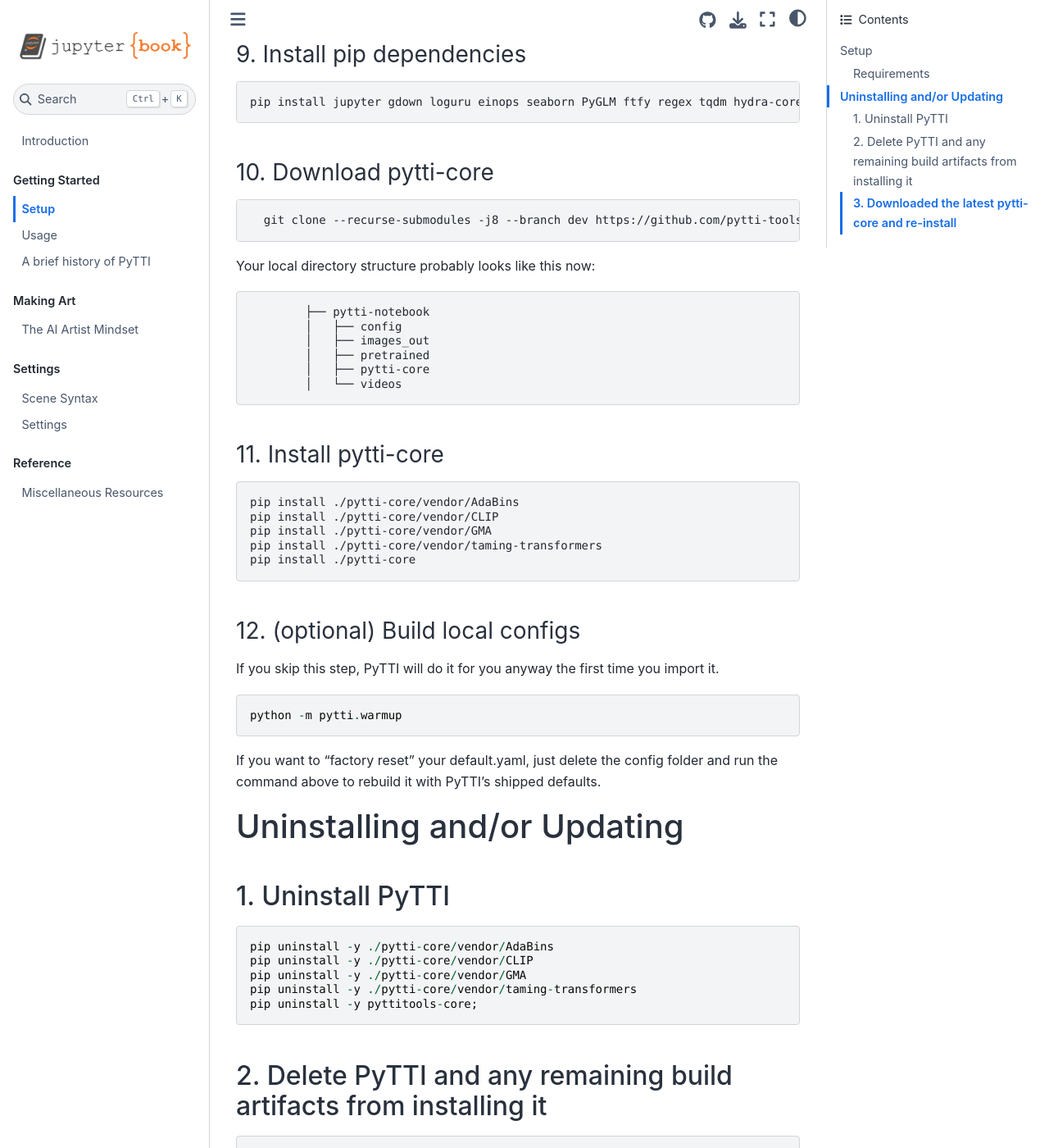
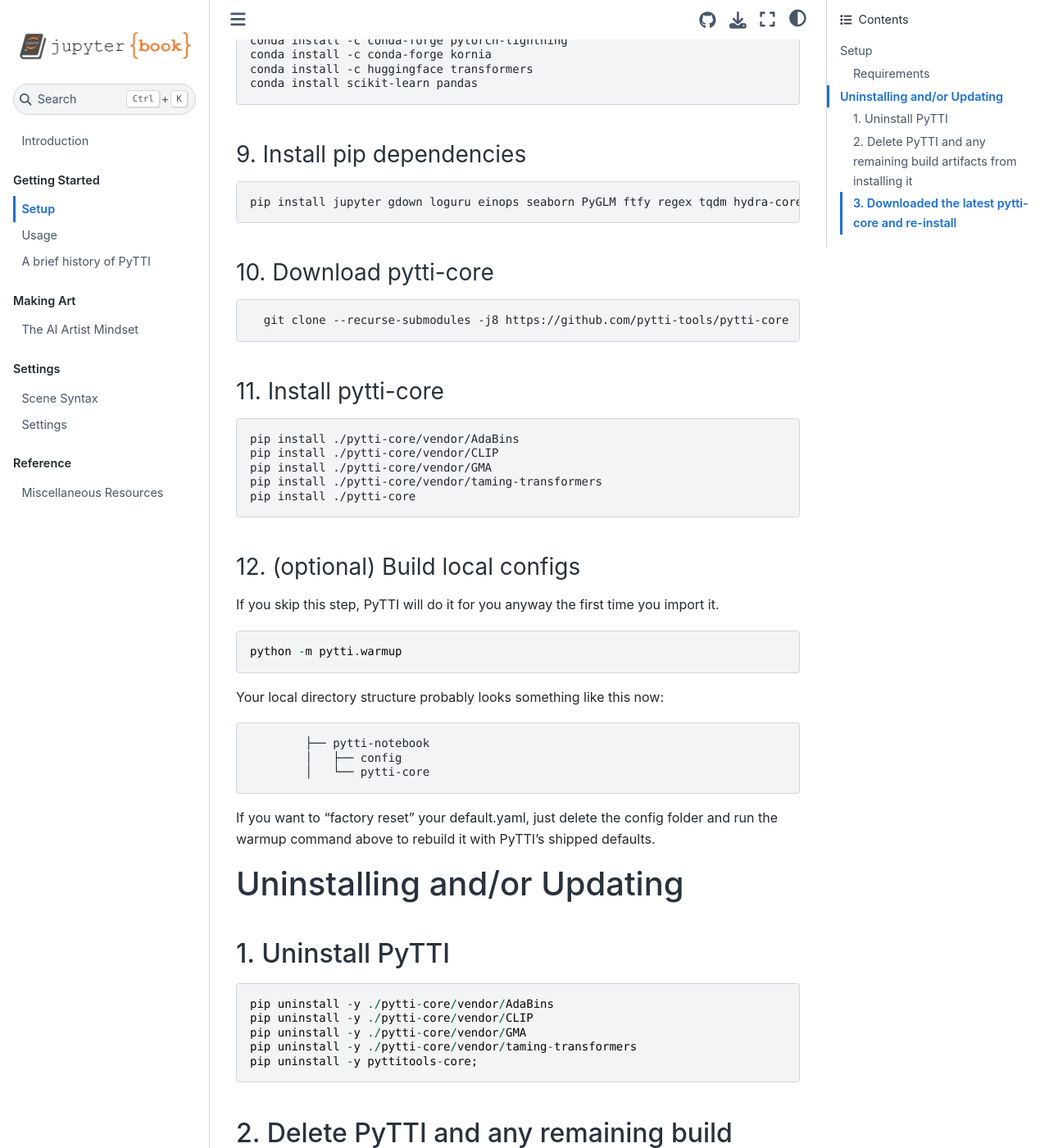
Before and after one commit to pytti-tools/pytti-book, a Jupyter Book: the page built from Setup.md, in a window 1280 px wide and 1400 px high, scrolled down 2090 px. Shown: the whole window at 82% size. Built offline with Jupyter Book 1.0.4 settings and Sphinx 7.4.7 and the Sphinx Book theme 1.1.4, drawn with Linux system fonts in a browser that asks for light colours; pages that are not in the unit, such as notebooks, are missing from menus; some of the changed text lies outside the part shown.

Commit message:
updated setup

````diff
--- a/Setup.md
+++ b/Setup.md
@@ -65,17 +67,7 @@
 
 ### 10. Download pytti-core
 
-      git clone --recurse-submodules -j8 --branch dev https://github.com/pytti-tools/pytti-core
-
-Your local directory structure probably looks like this now:
-
-            ├── pytti-notebook
-            │   ├── config
-            │   ├── images_out
-            │   ├── pretrained
-            │   ├── pytti-core
-            │   └── videos
-
+      git clone --recurse-submodules -j8 https://github.com/pytti-tools/pytti-core
 ### 11. Install pytti-core
 
     pip install ./pytti-core/vendor/AdaBins
@@ -92,7 +84,13 @@
 python -m pytti.warmup
 ```
 
-If you want to "factory reset" your default.yaml, just delete the config folder and run the command above to rebuild it with PyTTI's shipped defaults.
+Your local directory structure probably looks something like this now:
+
+            ├── pytti-notebook
+            │   ├── config
+            │   └── pytti-core
+
+If you want to "factory reset" your default.yaml, just delete the config folder and run the warmup command above to rebuild it with PyTTI's shipped defaults.
 
 
 # Uninstalling and/or Updating
````
Also changed, not shown: other parts of Setup.md (+2 -0 lines).
